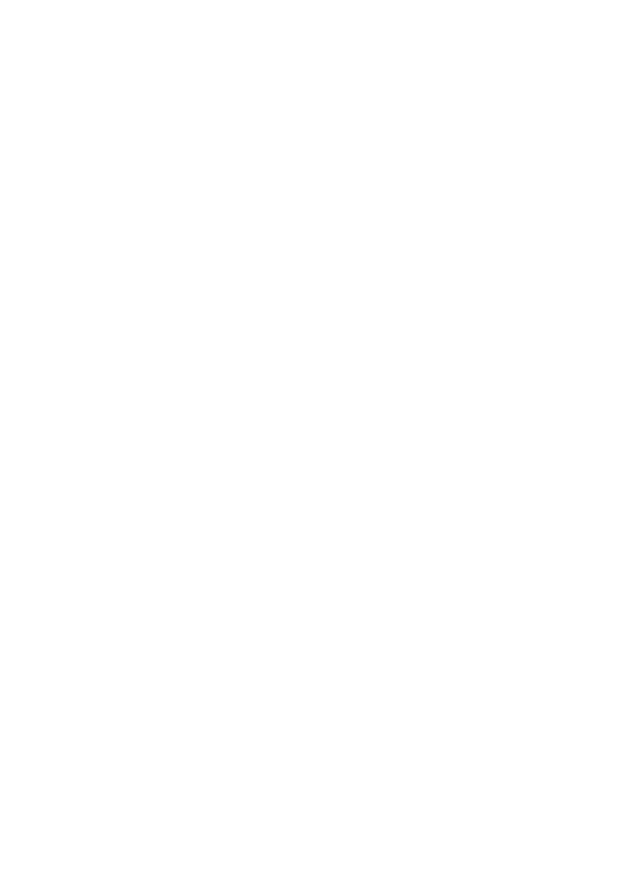
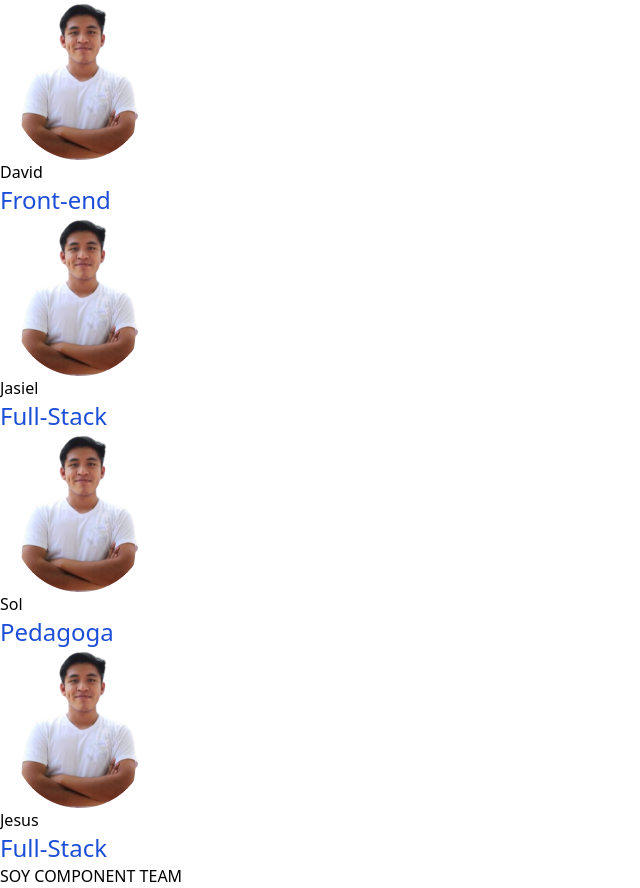
Before and after one commit to jesusrpd/LUDODIIN-FRONTEDN, a Next.js app: page / in a window 1280 px wide. Shown: the whole page, without its empty margins (0-640 px from the left). Before the commit the page ends 800 px from the top, so only its background shows below. Built offline with nearby package versions, Linux system fonts and the light colour scheme.

Commit message:
Team component failed

```diff
--- /dev/null
+++ b/components/team/Team.jsx
@@ -0,0 +1,20 @@
+import { useState, useEffect } from "react";
+import teamData from "./teadData";
+
+export const Team = () => {
+  // const [isSSR, setIsSSR] = useState(true);
+  const [users, setUsers] = useState([]);
+
+  useEffect(() => {
+    // setIsSSR(false);
+    setUsers(teamData);
+  }, []);
+
+  console.log(users);
+  return (
+    <div>
+      <h1 className="text-black">SOY COMPONENT TEAM</h1>
+      {/* <div>{users.map((user) => console.log(user))}</div> */}
+    </div>
+  );
+};
--- /dev/null
+++ b/components/team/teadData.js
@@ -0,0 +1,26 @@
+import David from "../../public/assets/imgTeam/David.png";
+
+const teamData = [
+  {
+    name: "David",
+    rol: "Front-end",
+    img: David,
+  },
+  {
+    name: "Jasiel",
+    rol: "Full-Stack",
+    bimg: David,
+  },
+  {
+    name: "Sol",
+    rol: "Pedagoga",
+    img: David,
+  },
+  {
+    name: "Jesus",
+    rol: "Full-Stack",
+    img: David,
+  },
+];
+
+export default teamData;
--- a/next.config.js
+++ b/next.config.js
@@ -1,6 +1,7 @@
 /** @type {import('next').NextConfig} */
 const nextConfig = {
   reactStrictMode: true,
-}
+  strictMode: true,
+};
 
-module.exports = nextConfig
+module.exports = nextConfig;
--- a/pages/home.jsx
+++ /dev/null
@@ -1,5 +0,0 @@
-const home = () => {
-  return <h1 className="bg-black">soy home</h1>;
-};
-
-export default home;
--- a/pages/index.js
+++ b/pages/index.js
@@ -1,8 +1,42 @@
-import Head from "next/head";
-import Image from "next/image";
-import styles from "../styles/Home.module.css";
-import home from "./home";
+import { Team } from "../components/team/team";
+import DavidImg from "../public/assets/imgTeam/David.png";
 
 export default function Home() {
-  return <home />;
+  const teamData = [
+    {
+      name: "David",
+      rol: "Front-end",
+      img: DavidImg,
+    },
+    {
+      name: "Jasiel",
+      rol: "Full-Stack",
+      img: DavidImg,
+    },
+    {
+      name: "Sol",
+      rol: "Pedagoga",
+      img: DavidImg,
+    },
+    {
+      name: "Jesus",
+      rol: "Full-Stack",
+      img: DavidImg,
+    },
+  ];
+
+  return (
+    <div>
+      <div>
+        {teamData.map((user) => (
+          <div>
+            <img src={user.img.src} />
+            <h1>{user.name}</h1>
+            <h1 className="text-blue-700 text-2xl">{user.rol}</h1>
+          </div>
+        ))}
+      </div>
+      <Team />
+    </div>
+  );
 }
```
Also changed, not shown: public/assets/imgTeam/David.png (added).
